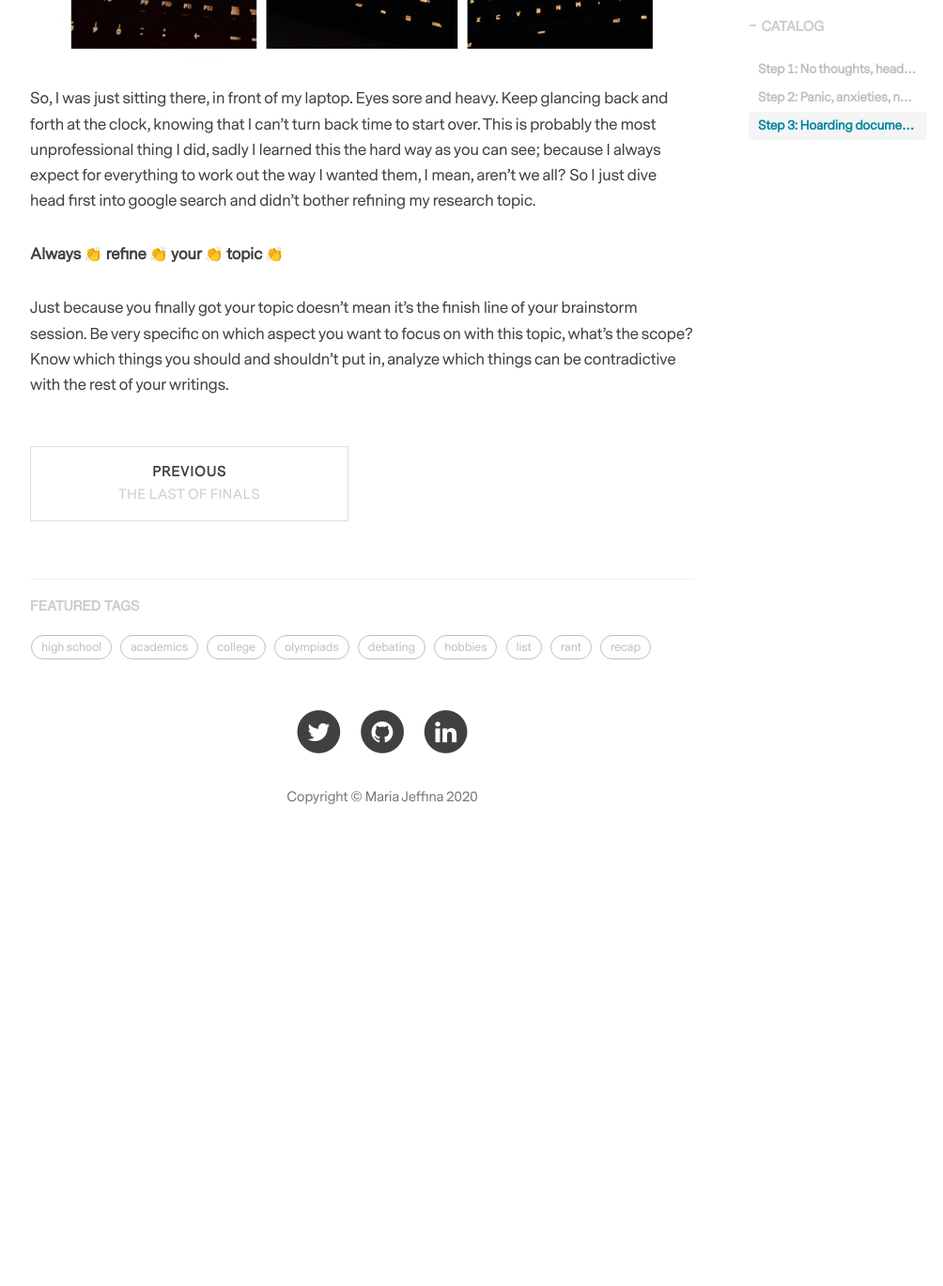
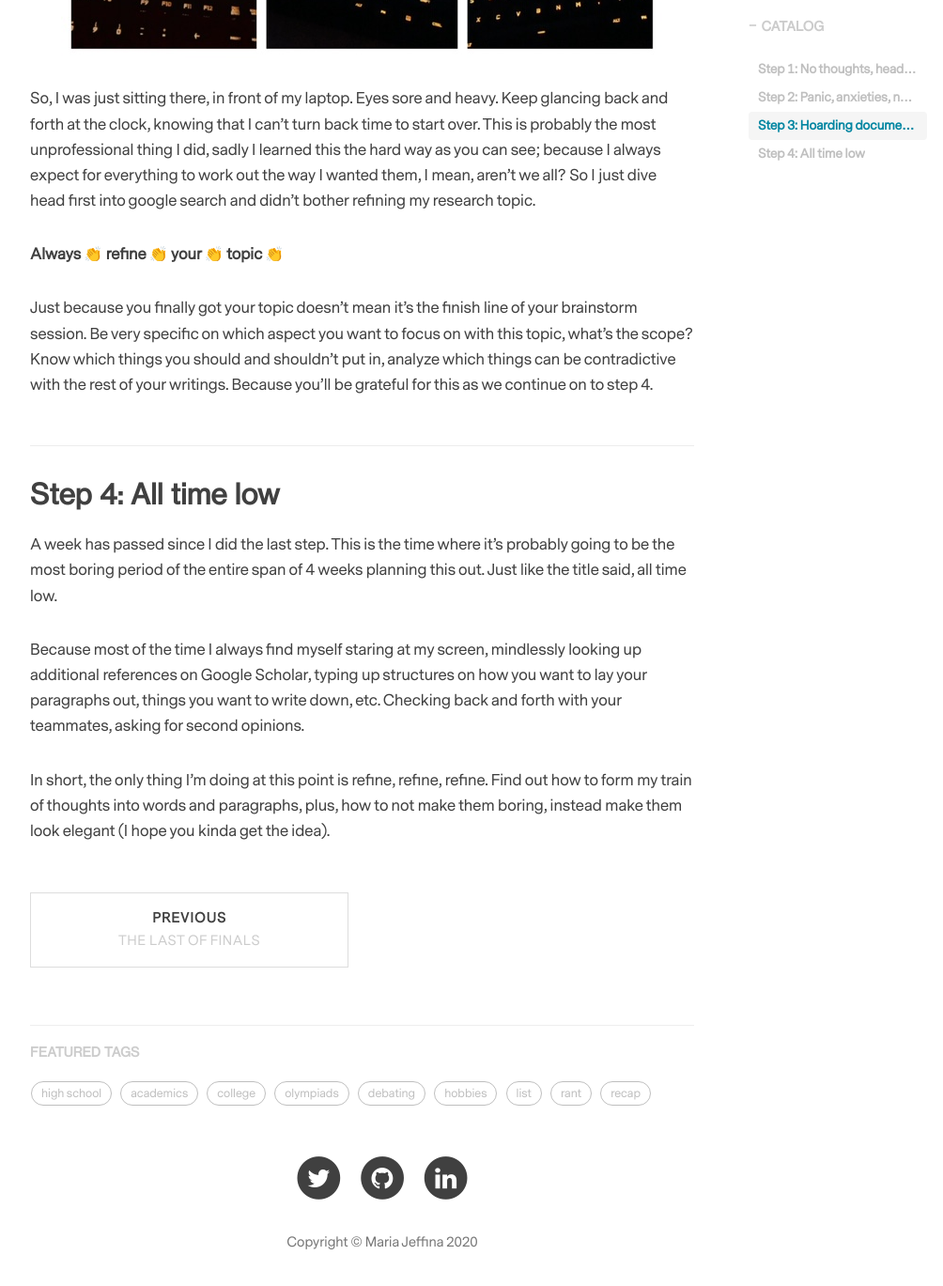
Before and after one commit to maiesey/maiesey.github.io, a Jekyll site: the page built from _posts/2020-04-15-on-my-way-to-become-a-researcher.markdown, in a window 1280 px wide and 1400 px high, scrolled down 3038 px. Shown: the top 1369 px of the window at 94% size, without its empty margins (233-1237 px from the left). Built offline with Jekyll 4.4.1, drawn with Linux system fonts in a browser that asks for light colours; nearby versions of some CDN libraries; comment, search, counter and statistics services are not loaded; before the commit the page ends 3963 px from its top, so only the background shows below that.

Commit message:
update asset

```diff
--- a/_posts/2020-04-15-on-my-way-to-become-a-researcher.markdown
+++ b/_posts/2020-04-15-on-my-way-to-become-a-researcher.markdown
@@ -46,4 +46,11 @@ So, I was just sitting there, in front of my laptop. Eyes sore and heavy. Keep g
 
 **Always 👏 refine 👏 your 👏 topic 👏**
 
-Just because you finally got your topic doesn't mean it's the finish line of your brainstorm session. Be very specific on which aspect you want to focus on with this topic, what's the scope? Know which things you should and shouldn't put in, analyze which things can be contradictive with the rest of your writings.
+Just because you finally got your topic doesn't mean it's the finish line of your brainstorm session. Be very specific on which aspect you want to focus on with this topic, what's the scope? Know which things you should and shouldn't put in, analyze which things can be contradictive with the rest of your writings. Because you'll be grateful for this as we continue on to step 4.
+
+## Step 4: All time low
+A week has passed since I did the last step. This is the time where it's probably going to be the most boring period of the entire span of 4 weeks planning this out. Just like the title said, all time low.
+
+Because most of the time I always find myself staring at my screen, mindlessly looking up additional references on Google Scholar, typing up structures on how you want to lay your paragraphs out, things you want to write down, etc. Checking back and forth with your teammates, asking for second opinions.
+
+In short, the only thing I'm doing at this point is refine, refine, refine. Find out how to form my train of thoughts into words and paragraphs, plus, how to not make them boring, instead make them look elegant (I hope you kinda get the idea).
```
